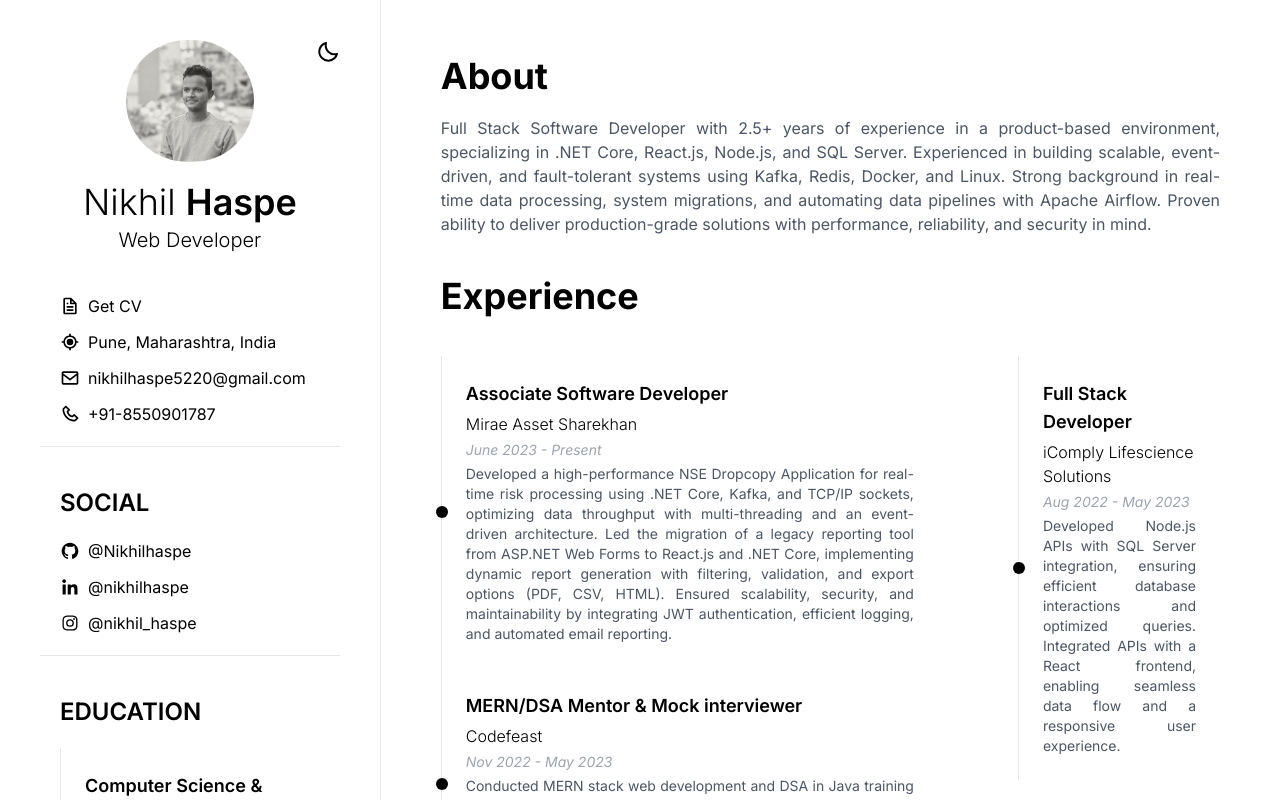
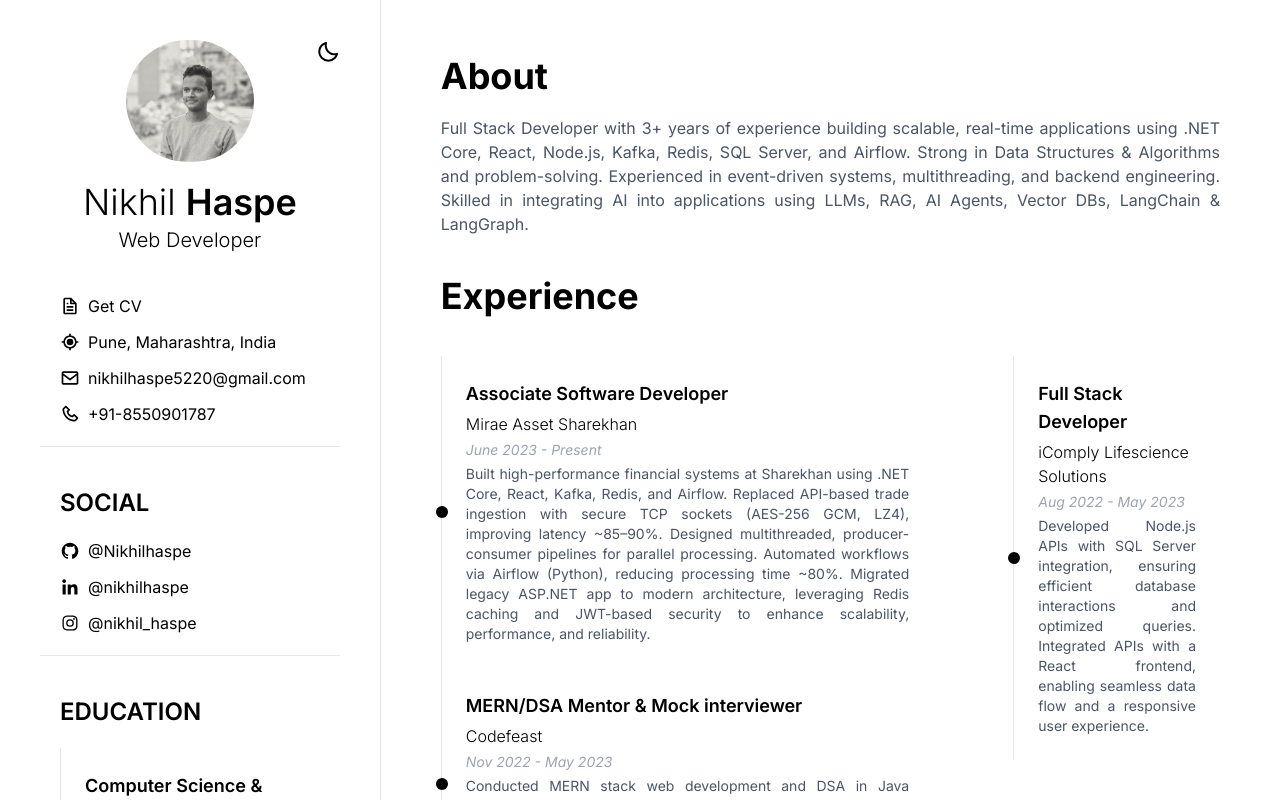
Before and after one commit to Nikhilhaspe/react-minimal-portfolio, a React (Vite) app: page / in a window 1280 px wide. Shown: the top 800 px of the page. Built offline with nearby package versions, Linux system fonts and the light colour scheme.

Commit message:
update resume & other details from Sharekhan

```diff
--- a/src/components/HeaderLeft.jsx
+++ b/src/components/HeaderLeft.jsx
@@ -41,7 +41,7 @@ function HeaderLeft({ darkMode, toggleDarkMode }) {
               <BiFile className="text-xl" />
               <span>
                 <a
-                  href="https://drive.google.com/file/d/1kYrBjVEbBIaDm-HFhXorxBj85e2C3atb/view?usp=sharing"
+                  href="https://drive.google.com/file/d/1EMc87g9jOCpwxt4gM2grEWLXu8idqWlX/view?usp=sharing"
                   target="_blank"
                 >
                   Get CV
--- a/src/components/Home.jsx
+++ b/src/components/Home.jsx
@@ -19,7 +19,7 @@ function Home() {
           <h1 className="text-2xl font-bold md:text-4xl">About</h1>
 
           <p className="text-sm text-gray-600 dark:text-gray-400 md:text-base text-justify">
-            Full Stack Software Developer with 2.5+ years of experience in a product-based environment, specializing in .NET Core, React.js, Node.js, and SQL Server. Experienced in building scalable, event-driven, and fault-tolerant systems using Kafka, Redis, Docker, and Linux. Strong background in real-time data processing, system migrations, and automating data pipelines with Apache Airflow. Proven ability to deliver production-grade solutions with performance, reliability, and security in mind.
+            Full Stack Developer with 3+ years of experience building scalable, real-time applications using .NET Core, React, Node.js, Kafka, Redis, SQL Server, and Airflow. Strong in Data Structures & Algorithms and problem-solving. Experienced in event-driven systems, multithreading, and backend engineering. Skilled in integrating AI into applications using LLMs, RAG, AI Agents, Vector DBs, LangChain & LangGraph.
           </p>
         </div>
 
@@ -37,16 +37,7 @@ function Home() {
                   June 2023 - Present
                 </span>
                 <p className="text-sm text-gray-600 dark:text-gray-400 text-justify">
-                  Developed a high-performance NSE Dropcopy Application for
-                  real-time risk processing using .NET Core, Kafka, and TCP/IP
-                  sockets, optimizing data throughput with multi-threading and
-                  an event-driven architecture. Led the migration of a legacy
-                  reporting tool from ASP.NET Web Forms to React.js and .NET
-                  Core, implementing dynamic report generation with filtering,
-                  validation, and export options (PDF, CSV, HTML). Ensured
-                  scalability, security, and maintainability by integrating JWT
-                  authentication, efficient logging, and automated email
-                  reporting.
+                  Built high-performance financial systems at Sharekhan using .NET Core, React, Kafka, Redis, and Airflow. Replaced API-based trade ingestion with secure TCP sockets (AES-256 GCM, LZ4), improving latency ~85–90%. Designed multithreaded, producer-consumer pipelines for parallel processing. Automated workflows via Airflow (Python), reducing processing time ~80%. Migrated legacy ASP.NET app to modern architecture, leveraging Redis caching and JWT-based security to enhance scalability, performance, and reliability.
                 </p>
               </li>
 
```
